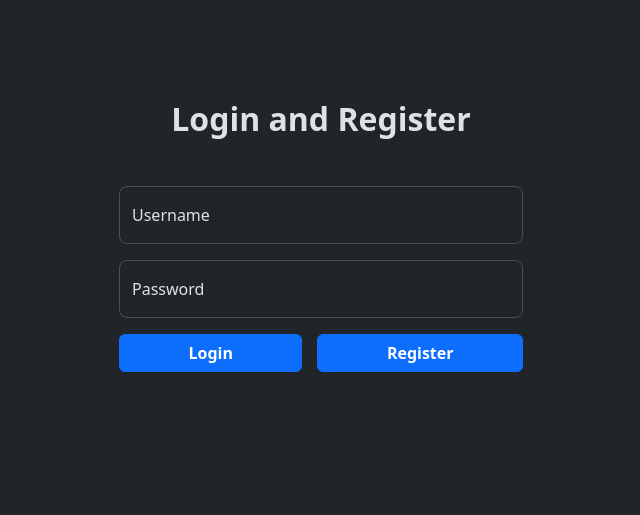
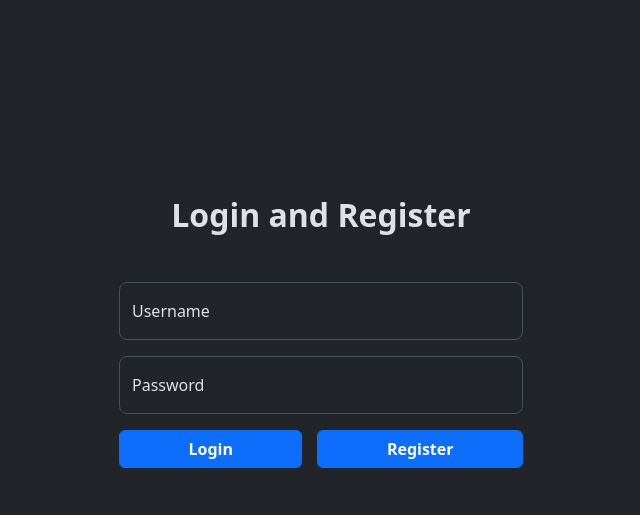
Before and after one commit to HirotakaDango/ArtTEXT, a PHP site: page /session.php in a window 1280 px wide. Shown: the top 515 px of the page, without its empty margins (319-959 px from the left). Run offline with PHP 8.4, Linux system fonts and the light colour scheme.

Commit message:
Add files via upload

```diff
--- a/session.php
+++ b/session.php
@@ -69,10 +69,10 @@ if (isset($_POST['login'])) {
   </head>
   <body>
     <div class="container">
-      <div class="modal modal-sheet d-block p-4 py-md-5" tabindex="-1" role="dialog" id="modalSignin">
+      <div class="modal modal-sheet d-block p-4 mt-5 py-md-5" tabindex="-1" role="dialog" id="modalSignin">
         <div class="modal-dialog" role="document">
           <div class="modal-content rounded-4 border-0">
-            <div class="modal-body p-5 pt-0">
+            <div class="modal-body p-md-5 pt-0">
               <h1 class="fw-bold mb-0 fs-2 text-center py-4 mb-4">Login and Register</h1>
               <form class="" method="post">
                 <div class="form-floating mb-3">
```
